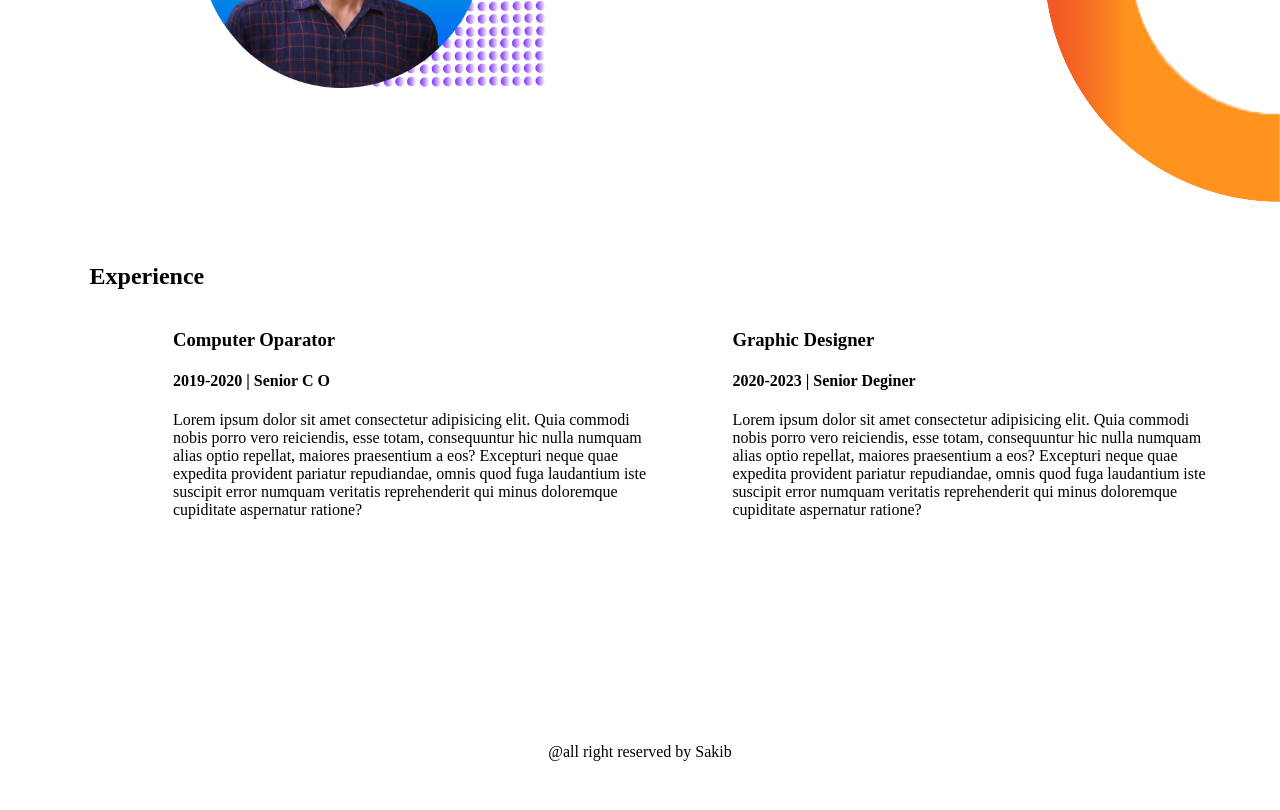
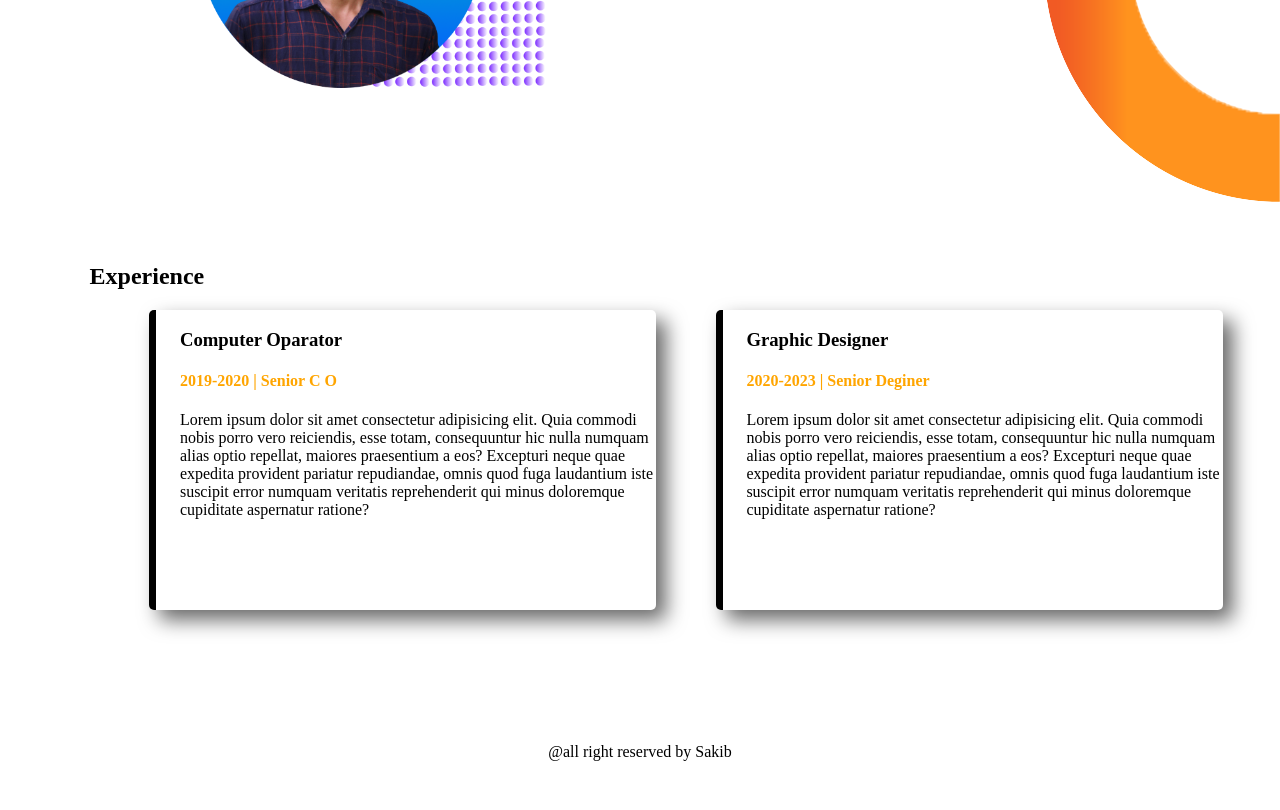
Before and after one commit to mohammadshahriyer/Portfolio_Shahriyer_Sakib, a plain HTML site: page index.html in a window 1280 px wide. Shown: the part 807-1617 px from the top of the page. After the commit the page ends 1568 px from the top, so only its background shows below. Drawn offline with Linux system fonts and the light colour scheme.

Commit message:
gfx added

```diff
--- a/index.html
+++ b/index.html
@@ -37,12 +37,12 @@
     </section>
     <section class="ex-sec">
         <h2> Experience</h2>
-        <div class="half-width">
+        <div id="co" class="half-width single-exp">
             <h3>Computer Oparator</h3>
             <h4>2019-2020 | Senior C O </h4>
             <p>Lorem ipsum dolor sit amet consectetur adipisicing elit. Quia commodi nobis porro vero reiciendis, esse totam, consequuntur hic nulla numquam alias optio repellat, maiores praesentium a eos? Excepturi neque quae expedita provident pariatur repudiandae, omnis quod fuga laudantium iste suscipit error numquam veritatis reprehenderit qui minus doloremque cupiditate aspernatur ratione?</p>
         </div>
-        <div class="half-width">
+        <div id="gfx" class="half-width single-exp">
             <h3>Graphic Designer</h3>
             <h4>2020-2023 | Senior Deginer </h4>
             <p>Lorem ipsum dolor sit amet consectetur adipisicing elit. Quia commodi nobis porro vero reiciendis, esse totam, consequuntur hic nulla numquam alias optio repellat, maiores praesentium a eos? Excepturi neque quae expedita provident pariatur repudiandae, omnis quod fuga laudantium iste suscipit error numquam veritatis reprehenderit qui minus doloremque cupiditate aspernatur ratione?</p>
--- a/style.css
+++ b/style.css
@@ -62,3 +62,21 @@ div{
     margin-top: auto;
     padding-top: 15 px;
 }
+h4{
+    color: orange;
+}
+.single-exp{
+    box-shadow:10px 10px 20px  dimgray;
+    border-radius: 5px;
+    height: 60%;
+}
+#co{
+    border-left: 7px solid;
+    border-image: linear-gradient (180deg,purple,blue) ;
+    border-image-slice: 1;
+}
+#gfx{
+    border-left: 7px solid;
+    border-image: linear-gradient (180deg, green, yellow ) ;
+    border-image-slice: 1;
+}
```
Also changed, not shown: 1 other file.
